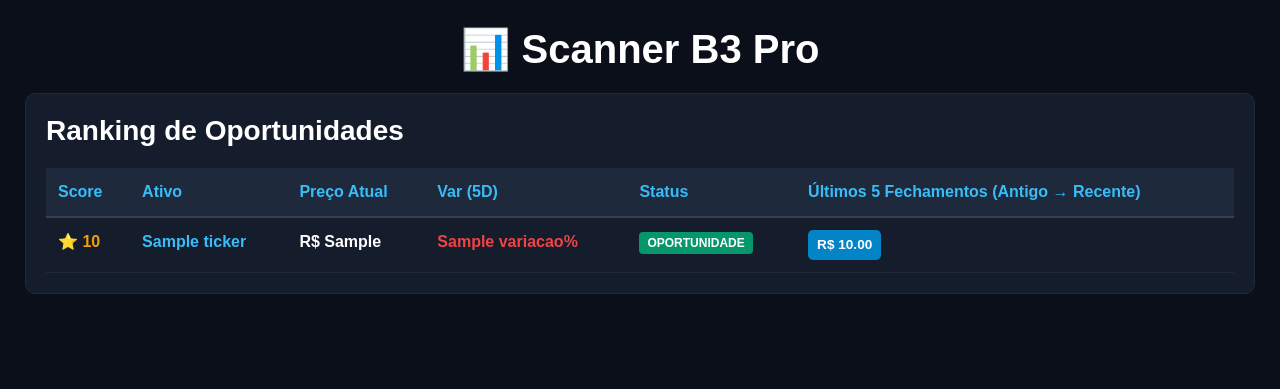
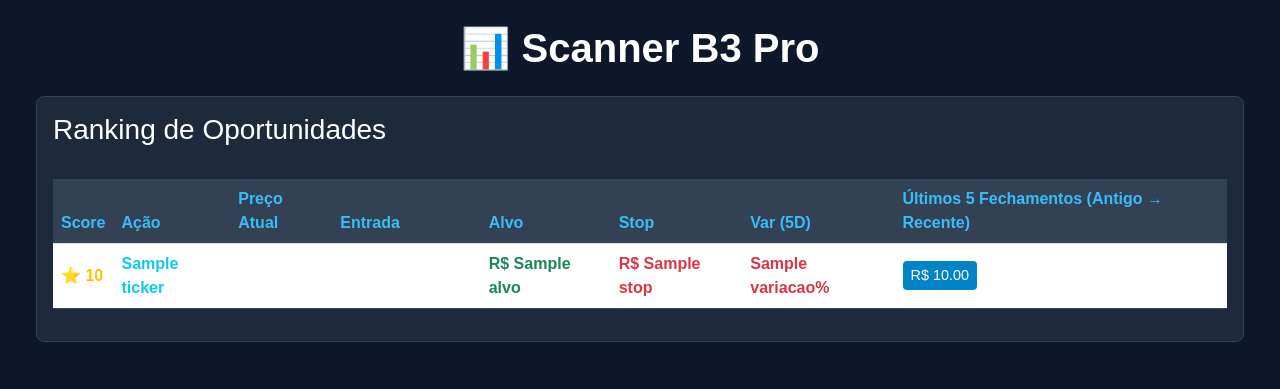
Before and after one commit to duduamora2005-netizen/scanner-b3, a Flask app: template templates/index.html in a window 1280 px wide. Shown: the top 389 px of the page. Run offline with Flask 3, Linux system fonts and the light colour scheme; the template is opened without the code that fills it: most values are stand-ins (such as "Sample title", 1, 10 or a date in 2020).

Commit message:
Update index.html

```diff
--- a/templates/index.html
+++ b/templates/index.html
@@ -5,66 +5,62 @@
     <meta name="viewport" content="width=device-width, initial-scale=1.0">
     <title>Scanner B3 Pro</title>
     <link href="https://cdn.jsdelivr.net/npm/bootstrap@5.3.0/dist/css/bootstrap.min.css" rel="stylesheet">
+    <style>
+        body { background-color: #0f172a; color: #f8fafc; font-family: sans-serif; }
+        .card-custom { background-color: #1e293b; border: 1px solid #334155; border-radius: 8px; }
+        .table-custom { background-color: #1e293b; color: #f8fafc; }
+        .table-custom th { background-color: #334155; color: #38bdf8; }
+        .table-custom td { border-color: #334155; vertical-align: middle; color: #ffffff; }
+        .price-badge { background-color: #0284c7; color: #ffffff; font-size: 0.9em; padding: 4px 8px; border-radius: 4px; margin-right: 4px; font-weight: 500; display: inline-block; }
+    </style>
 </head>
-<body style="background-color: #0b0f19; color: #ffffff; font-family: sans-serif; padding: 25px;">
+<body class="p-4">
 
-    <div style="max-width: 1300px; margin: 0 auto;">
+    <div class="container-fluid">
+        <h1 class="mb-4 text-center text-white fw-bold">📊 Scanner B3 Pro</h1>
 
-        <h1 style="text-align: center; color: #ffffff; font-weight: bold; margin-bottom: 20px;">
-            📊 Scanner B3 Pro
-        </h1>
-
-        <div style="background-color: #151c2c; border: 1px solid #1e293b; border-radius: 10px; padding: 20px;">
-
-            <h3 style="color: #ffffff; font-weight: bold; margin-bottom: 20px;">
-                Ranking de Oportunidades
-            </h3>
-
+        <div class="card card-custom p-3 mb-4">
+            <h3 class="text-white mb-3">Ranking de Oportunidades</h3>
             <div class="table-responsive">
-                <table class="table" style="color: #ffffff; margin-bottom: 0;">
+                <table class="table table-custom mt-3 align-middle">
                     <thead>
-                        <tr style="border-bottom: 2px solid #334155;">
-                            <th style="background-color: #1e293b; color: #38bdf8; padding: 12px;">Score</th>
-                            <th style="background-color: #1e293b; color: #38bdf8; padding: 12px;">Ativo</th>
-                            <th style="background-color: #1e293b; color: #38bdf8; padding: 12px;">Preço Atual</th>
-                            <th style="background-color: #1e293b; color: #38bdf8; padding: 12px;">Var (5D)</th>
-                            <th style="background-color: #1e293b; color: #38bdf8; padding: 12px;">Status</th>
-                            <th style="background-color: #1e293b; color: #38bdf8; padding: 12px;">Últimos 5 Fechamentos (Antigo → Recente)</th>
+                        <tr>
+                            <th>Score</th>
+                            <th>Ação</th>
+                            <th>Preço Atual</th>
+                            <th>Entrada</th>
+                            <th>Alvo</th>
+                            <th>Stop</th>
+                            <th>Var (5D)</th>
+                            <th>Últimos 5 Fechamentos (Antigo → Recente)</th>
                         </tr>
                     </thead>
                     <tbody>
                         {% for acao in dados %}
-                        <tr style="border-bottom: 1px solid #1e293b;">
-                            <td style="background-color: #151c2c; color: #f59e0b; font-weight: bold; padding: 12px;">
-                                ⭐ {{ acao.score }}
-                            </td>
-                            <td style="background-color: #151c2c; color: #38bdf8; font-weight: bold; padding: 12px;">
-                                {{ acao.ticker }}
-                            </td>
-                            <td style="background-color: #151c2c; color: #ffffff; font-weight: bold; padding: 12px;">
-                                R$ {{ acao.cotacao_atual }}
-                            </td>
-                            <td style="background-color: #151c2c; padding: 12px; color: {% if acao.variacao >= 0 %}#10b981{% else %}#ef4444{% endif %}; font-weight: bold;">
+                        <tr>
+                            <td class="fw-bold text-warning">⭐ {{ acao.score }}</td>
+                            <td><strong class="text-info">{{ acao.ticker }}</strong></td>
+                            <td class="fw-bold">R$ {{ acao.cotacao_atual }}</td>
+                            <td>R$ {{ acao.entrada }}</td>
+                            <td class="text-success fw-bold">R$ {{ acao.alvo }}</td>
+                            <td class="text-danger fw-bold">R$ {{ acao.stop }}</td>
+                            <td class="fw-bold {% if acao.variacao >= 0 %}text-success{% else %}text-danger{% endif %}">
                                 {{ acao.variacao }}%
                             </td>
-                            <td style="background-color: #151c2c; padding: 12px;">
-                                <span style="background-color: {% if acao.status == 'OPORTUNIDADE' %}#059669{% else %}#475569{% endif %}; color: #ffffff; font-size: 0.75em; padding: 4px 8px; border-radius: 4px; font-weight: bold;">
-                                    {{ acao.status }}
-                                </span>
-                            </td>
-                            <td style="background-color: #151c2c; padding: 12px;">
-                                {% for preco in acao.fechamentos_5d %}
-                                    <span style="background-color: #0284c7; color: #ffffff; font-size: 0.85em; padding: 5px 9px; border-radius: 5px; margin-right: 4px; display: inline-block; font-weight: 600;">
-                                        R$ {{ "%.2f"|format(preco) }}
-                                    </span>
-                                {% endfor %}
+                            <td>
+                                {% if acao.fechamentos_5d is iterable and acao.fechamentos_5d is not string %}
+                                    {% for preco in acao.fechamentos_5d %}
+                                        <span class="price-badge">R$ {{ "%.2f"|format(preco) }}</span>
+                                    {% endfor %}
+                                {% else %}
+                                    <span class="text-danger">{{ acao.fechamentos_5d }}</span>
+                                {% endif %}
                             </td>
                         </tr>
                         {% endfor %}
                     </tbody>
                 </table>
             </div>
-
         </div>
     </div>
 
```
